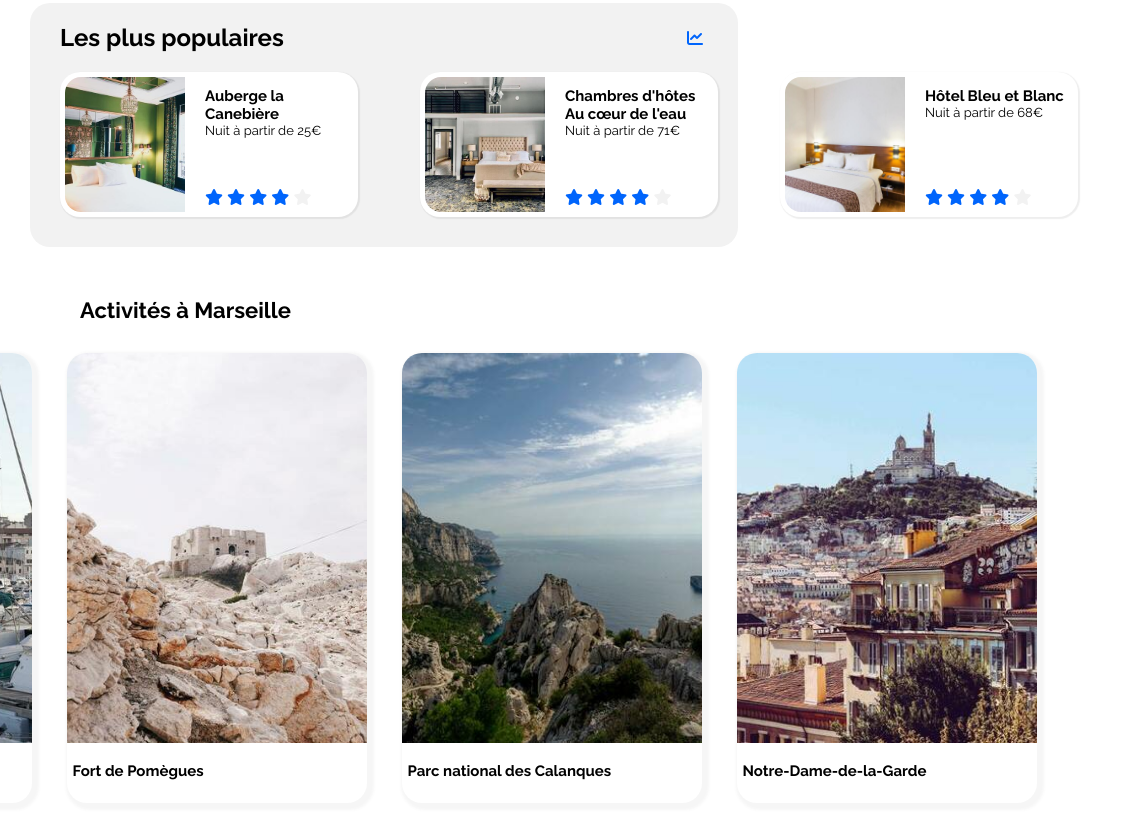
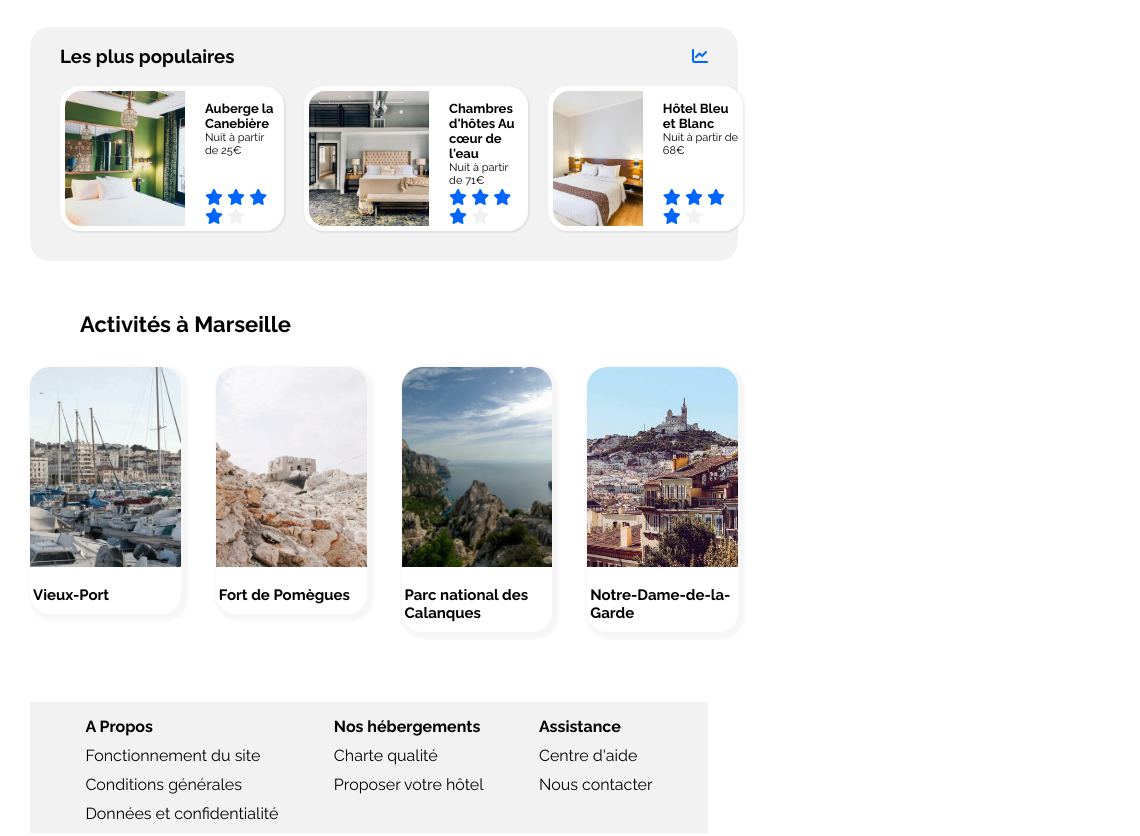
Before and after one commit to jodinotnice/OC-Project-2, a plain HTML site: page index.html in a window 768 px wide. Shown: the part 1170-2006 px from the top of the page, 1140 px wide, since content can reach past the window. Drawn offline with Linux system fonts and the light colour scheme.

Commit message:
ajout responsive tablette

```diff
--- a/Styles/booki-main-styles.css
+++ b/Styles/booki-main-styles.css
@@ -14,6 +14,7 @@ body {
   display: flex;
   flex-direction: column;
   border-radius: 20px;
+  padding: 10px;
 }
 
 .container {
@@ -52,33 +53,10 @@ body {
     margin: auto;
   }
   .white-box {
-    flex-basis: 24%;
+    flex-basis: 33%;
   }
 
 }
-
-@media (min-width: 768px) and (max-width: 1024px ) {
-
-  body {
-    max-width: 1024px;
-
-  }
-
-  .main-flexbox {
-    display: flex;
-    flex-direction:column;
-  }
-
-  .media-flex {
-    display: flex
-  }
-
-  .second-white-box {
-    max-width: 80%;
-  }
-
-}
-
 
 
 .img-hebergements {
@@ -125,7 +103,7 @@ body {
 .second-white-box {
   background-color: white;
   display: flex;
-  width:350px;
+  width: 100%;
   padding-left: 5px;
   padding-right: 5px;
   padding-top: 5px;
@@ -158,6 +136,43 @@ body {
 .rating {
   position: absolute;
   bottom: 10px;
+}
+
+@media (min-width: 768px) and (max-width: 1024px ) {
+
+  body {
+    max-width: 1024px;
+
+  }
+
+  .main-flexbox {
+    display: flex;
+    flex-direction:column;
+  }
+
+  .media-flex {
+    display: grid;
+    grid-template-columns: 1fr 1fr 1fr;
+    column-gap: 30px;
+  }
+
+  .second-gray-box {
+   padding-left: 30px;
+   padding-right: 30px;
+  }
+
+  .pop-text-font {
+    font-size: 13px;
+  }
+
+  .pop-sous-text-font {
+    font-size: 11px;
+  }
+
+  .rating {
+    position: absolute;
+    bottom: 5px;
+  }
 }
 
 .text-activ-font {
@@ -193,9 +208,22 @@ box-shadow: 3px 3px 3px 4px rgba(87, 87, 87, 0.05);
   font-size: 15px;
 }
 
+@media (min-width: 768px) and (max-width: 1024px ) {
+  .third-white-box {
+    height: 100%;
+    width: 100%;
+    padding-bottom: 10px;
+  }
+
+  .img-activites {
+    height: 200px;
+    width: 100%;
+  }
+}
+
 .footer-flexbox {
   display: flex;
-  justify-content: center;
+  justify-content: space-evenly;
   margin-right: 30px;
   margin-top: 70px;
 }
@@ -203,9 +231,8 @@ box-shadow: 3px 3px 3px 4px rgba(87, 87, 87, 0.05);
 .footer-gray-box {
   background-color: #f2f2f2;
   display: flex;
-  gap: 300px;
+  justify-content: space-evenly;
   width: 100%;
-  margin-left:30px;
 }
 
 .title-footer {
@@ -217,3 +244,14 @@ box-shadow: 3px 3px 3px 4px rgba(87, 87, 87, 0.05);
 .sous-titre-footer {
   padding-bottom: 10px;
 }
+
+@media (min-width: 768px) and (max-width: 1024px ) {
+  .footer-flexbox {
+    display: flex;
+    justify-content: space-evenly;
+  }
+
+  .footer-gray-box {
+    width: 100%;
+  }
+}
--- a/index.html
+++ b/index.html
@@ -16,7 +16,7 @@
 
   <body>
     <header>
-      <div class="header-flex">
+      <nav class="header-flex">
         <div class="booki-logo">
           <img class="logo"src="images/logo/Booki.png" alt="Booki-logo">
         </div>
@@ -32,12 +32,12 @@
             </a>
           </button>
         </div>
-      </div>
-      <div>
+      </nav>
+      <section>
         <p class="text-header">Trouvez votre hébergement pour des vacances de rêve</p>
         <p class="subtext-header">En plein centre-ville ou en pleine nature</p>
-      </div>
-      <div class="search-flex">
+      </section>
+      <article class="search-flex">
         <button class="localisation-button">
           <i class="fa-solid fa-location-dot" style="color: #000000;"></i>
         </button>
@@ -46,11 +46,11 @@
           placeholder="Marseille, France">
         </form>
         <button class="recherche-button">Rechercher</button>
-      </div>
-      <div class="filtres-flex">
-        <div class="text-filtre-header">
+      </article>
+      <article class="filtres-flex">
+        <article class="text-filtre-header">
           Filtres
-        </div>
+        </article>
         <button class="filtres-header">
           <i class="fa-solid fa-money-bill-wave"></i> Economique</button>
         <button class="filtres-header">
@@ -59,15 +59,14 @@
           <i class="fa-solid fa-heart"></i> Romantique</button>
         <button class="filtres-header">
           <i class="fa-solid fa-fire"></i> Nos pépites</button>
-      </div>
-      <div class="last-box-header">
+      </article>
+      <article class="last-box-header">
         <i class="fa-solid fa-info"></i>
         <p class="last-text">Plus de 500 logements dans cette ville</p>
-       </div>
-      </div>
+      </article>
     </header>
 
-    <div class="main-flexbox">
+    <section class="main-flexbox">
       <div class="gray-box">
         <div class="container">
           <h1 class="h1-hebergements" id="hebergements">
@@ -75,7 +74,7 @@
           </h1>
         </div>
         <div class="white-box-flex">
-          <div class="white-box">
+          <article class="white-box">
             <a class="general-link" href="#">
               <div>
                 <img class="img-hebergements"src="images/hebergements/fred-kleber.jpg">
@@ -94,9 +93,9 @@
                 <i class="fa-solid fa-star grey-color"></i>
               </div>
             </a>
-          </div>
+          </article>
 
-          <div class="white-box">
+          <article class="white-box">
             <a class="general-link" href="#">
               <div>
                 <img class="img-hebergements"src="images/hebergements/febrian-zakaria.jpg">
@@ -115,9 +114,9 @@
                 <i class="fa-solid fa-star grey-color"></i>
               </div>
             </a>
-          </div>
+          </article>
 
-          <div class="white-box">
+          <article class="white-box">
             <a class="general-link" href="#">
               <div>
                 <img class="img-hebergements"src="images/hebergements/reisetopia.jpg">
@@ -136,9 +135,9 @@
                 <i class="fa-solid fa-star grey-color"></i>
               </div>
             </a>
-          </div>
+          </article>
 
-          <div class="white-box">
+          <article class="white-box">
             <a class="general-link" href="#">
               <div>
                 <img class="img-hebergements"src="images/hebergements/annie-spratt.jpg">
@@ -157,9 +156,9 @@
                 <i class="fa-solid fa-star grey-color"></i>
               </div>
             </a>
-          </div>
+          </article>
 
-          <div class="white-box">
+          <article class="white-box">
             <a class="general-link" href="#">
               <div>
                 <img class="img-hebergements"src="images/hebergements/marcus-loke.jpg">
@@ -178,9 +177,9 @@
                 <i class="fa-solid fa-star grey-color"></i>
               </div>
             </a>
-          </div>
+          </article>
 
-          <div class="white-box">
+          <article class="white-box">
             <a class="general-link" href="#">
               <div>
                 <img class="img-hebergements"src="images/hebergements/nicate-lee.jpg">
@@ -199,7 +198,7 @@
                 <i class="fa-solid fa-star grey-color"></i>
               </div>
             </a>
-          </div>
+          </article>
         </div>
         <div class="container">
           <h2 class="h2-plus">
@@ -215,7 +214,7 @@
         </div>
         <div class="media-flex">
           <a class="general-link" href="#">
-            <div class="second-white-box">
+            <article class="second-white-box">
               <img class="img-populaires"src="images/hebergements/emile-guillemot.jpg">
               <div>
                 <div class="pop-text-font">
@@ -234,11 +233,11 @@
                   </div>
                 </div>
               </div>
-            </div>
+            </article>
           </a>
 
           <a class="general-link" href="#">
-            <div class="second-white-box">
+            <article class="second-white-box">
               <img class="img-populaires"src="images/hebergements/aw-creative.jpg">
               <div>
                 <div class="pop-text-font">
@@ -257,11 +256,11 @@
                   </div>
                 </div>
               </div>
-            </div>
+            </article>
           </a>
 
           <a class="general-link" href="#">
-            <div class="second-white-box">
+            <article class="second-white-box">
               <img class="img-populaires"src="images/hebergements/febrian-zakaria2.jpg">
               <div>
                 <div class="pop-text-font">
@@ -280,50 +279,50 @@
                   </div>
                 </div>
               </div>
-            </div>
+            </article>
           </a>
         </div>
       </aside>
-    </div>
-      <div>
+    </section>
+      <section>
         <h1 class="text-activ-font" id="activites">
           Activités à Marseille
          </h1>
-      </div>
-      <div class="activites-flex">
-        <div class="third-white-box">
+      </section>
+      <section class="activites-flex">
+        <article class="third-white-box">
           <a class="general-link" href="#">
             <img class="img-activites" src="images/activites/reno-laithienne.jpg">
           <div class="pop-text-activ-font">
             Vieux-Port
           </div>
           </a>
-        </div>
-        <div class="third-white-box">
+        </article>
+        <article class="third-white-box">
           <a class="general-link" href="#">
             <img class="img-activites" src="images/activites/paul-hermann.jpg">
           <div class="pop-text-activ-font">
             Fort de Pomègues
           </div>
           </a>
-        </div>
-        <div class="third-white-box">
+        </article>
+        <article class="third-white-box">
           <a class="general-link" href="#">
             <img class="img-activites" src="images/activites/kilyan-sockalingum.jpg">
           <div class="pop-text-activ-font">
             Parc national des Calanques
           </div>
           </a>
-        </div>
-        <div class="third-white-box">
+        </article>
+        <article class="third-white-box">
           <a class="general-link" href="#">
             <img class="img-activites" src="images/activites/florian-wehde.jpg">
           <div class="pop-text-activ-font">
             Notre-Dame-de-la-Garde
           </div>
           </a>
-        </div>
-      </div>
+        </article>
+      </section>
 
       <footer>
         <div class="footer-flexbox">
```
